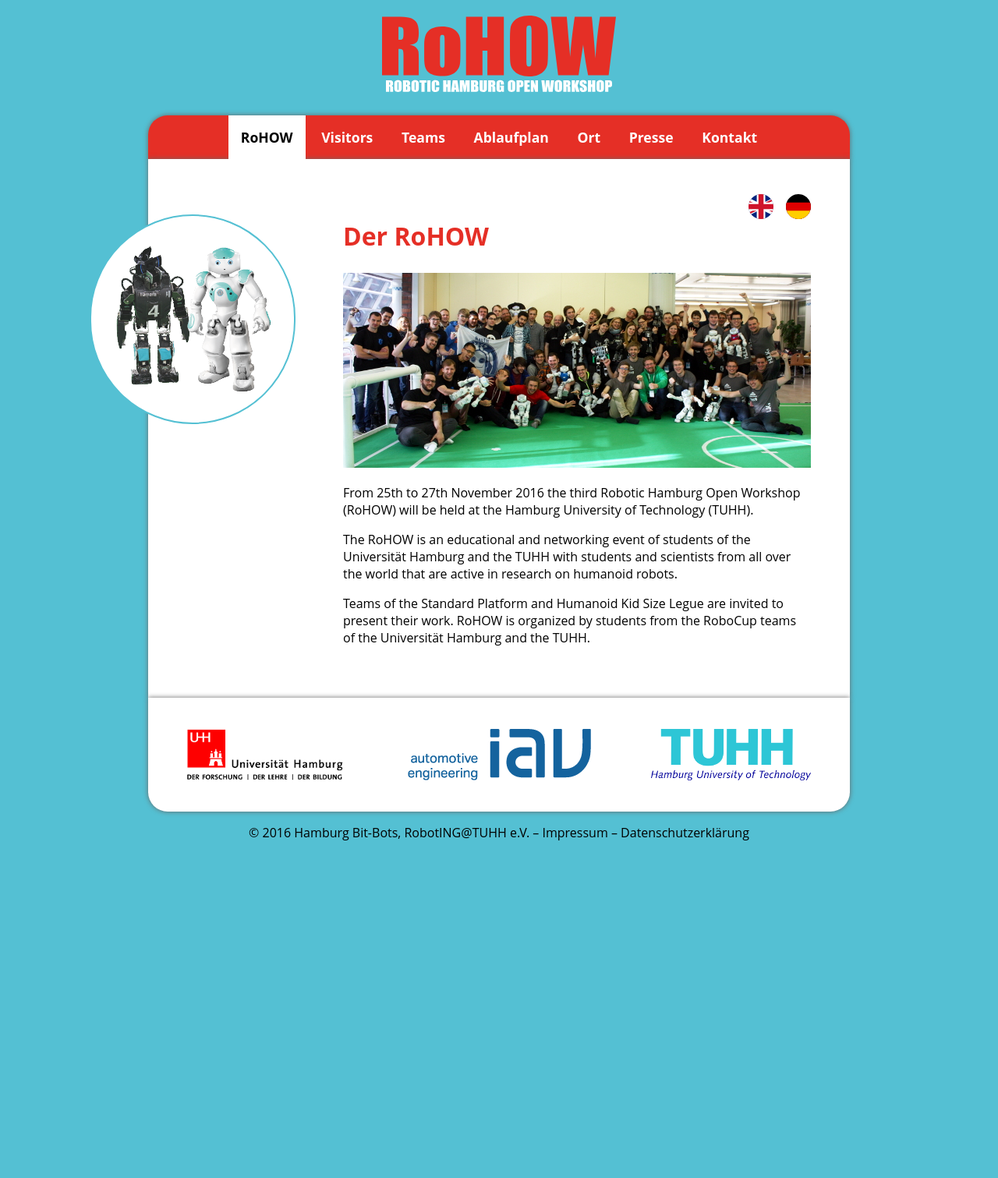
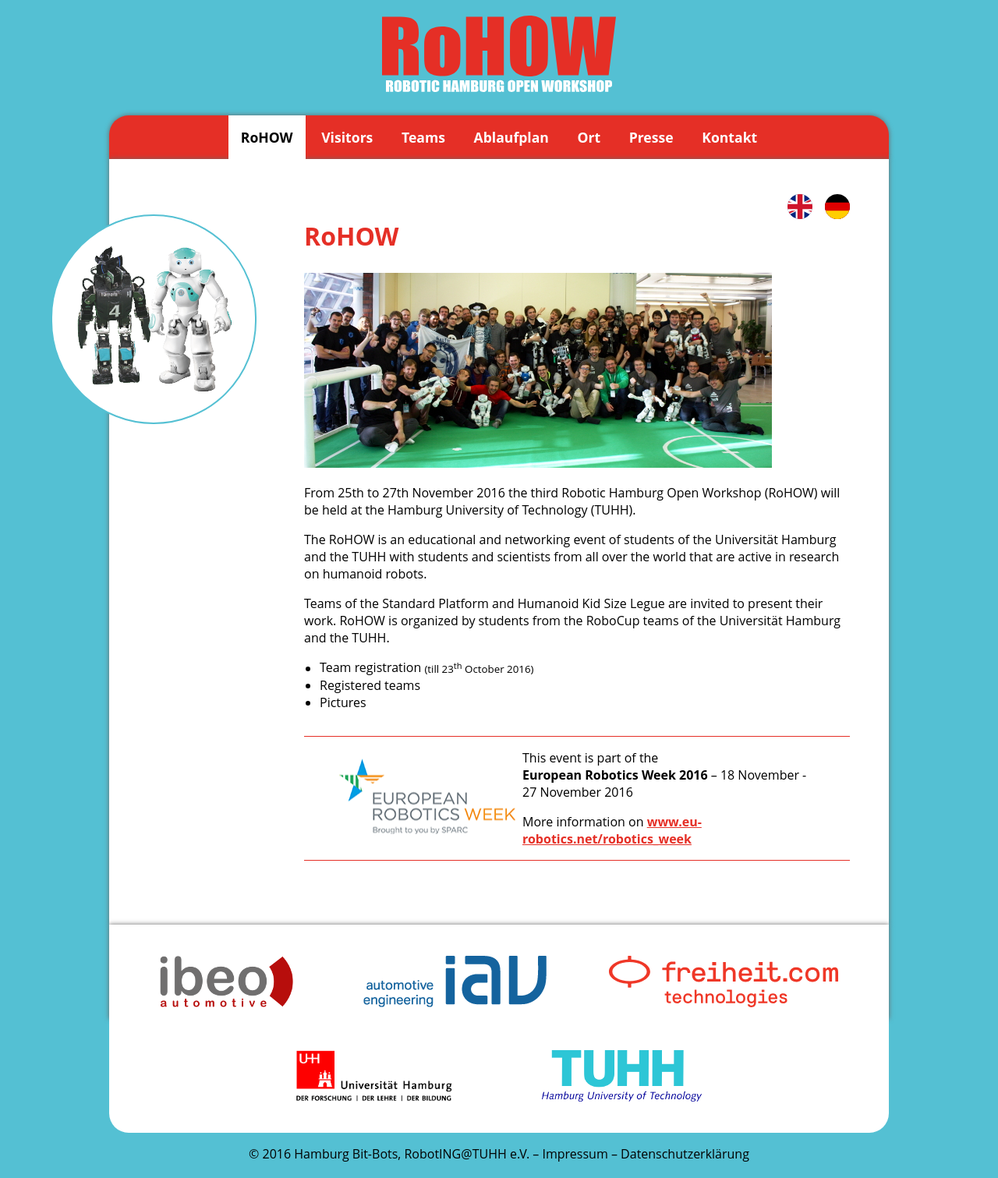
Before and after one commit to RHOrga/rhorga.github.io, a Jekyll site: the page built from 2016/en/index.md, in a window 1280 px wide. Shown: the whole page at 78% size. Built offline with Jekyll 4.4.1, drawn with Linux system fonts in a browser that asks for light colours; before the commit the page ends 1099 px from its top, so only the background shows below that.

Commit message:
Added stuff from 2016 page

```diff
--- a/2016/en/index.md
+++ b/2016/en/index.md
@@ -1,5 +1,5 @@
 ---
-title: Der RoHOW
+title: RoHOW
 layout: default-en-2016
 ---
 
@@ -10,3 +10,12 @@
 The RoHOW is an educational and networking event of students of the Universität Hamburg and the TUHH with students and scientists from all over the world that are active in research on humanoid robots.
 
 Teams of the Standard Platform and Humanoid Kid Size Legue are invited to present their work. RoHOW is organized by students from the RoboCup teams of the Universität Hamburg and the TUHH.
+
+ - Team registration <small>(till 23<sup>th</sup> October 2016)</small>
+ - Registered teams
+ - Pictures
+
+<div id="eurobotic_week">
+    <p>This event is part of the <strong>European&nbsp;Robotics&nbsp;Week&nbsp;2016</strong> &ndash; 18&nbsp;November - 27&nbsp;November&nbsp;2016</p>
+    <p>More information on <a href="https://www.eu-robotics.net/robotics_week"><strong>www.eu-robotics.net/robotics_week</strong></a></p>
+</div>
--- a/_includes/2016/footer.html
+++ b/_includes/2016/footer.html
@@ -1,8 +1,12 @@
 <footer>
-    <div>
-        <img src="{{ site.baseurl }}/assets/img/uhh.png" alt="Universit&auml;t Hamburg" />
-        <img src="{{ site.baseurl }}/assets/img/iav.png" alt="IAV" />
-        <img src="{{ site.baseurl }}/assets/img/tuhh.png" alt="Technische Universit&auml;t Hamburg" />
+    <div id="sponsors">
+        <img id="freiheit" src="{{ site.baseurl }}/assets/img/freiheit.svg" alt="freiheit.com" height="66" />
+        <img id="ibeo" src="{{ site.baseurl }}/assets/img/ibeo.png" alt="Ibeo" />
+        <img id="iav" src="{{ site.baseurl }}/assets/img/iav.png" alt="IAV" />
+    </div>
+    <div id="university">
+        <img id="uhh" src="{{ site.baseurl }}/assets/img/uhh.png" alt="Universit&auml;t Hamburg" />
+        <img id="tuhh" src="{{ site.baseurl }}/assets/img/tuhh.png" alt="Technische Universit&auml;t Hamburg" />
     </div>
     <p>&copy; 2016 Hamburg Bit-Bots, RobotING@TUHH e.V. &ndash; <a href="../de/impressum.php" lang="de">Impressum</a> &ndash; <a href="../de/datenschutzerklaerung.php" lang="de">Datenschutzerkl&auml;rung</a></p>
 </footer>
--- a/assets/css/main-2016.css
+++ b/assets/css/main-2016.css
@@ -13,7 +13,7 @@
 {
     position: relative;
     margin: 20px auto;
-    width: 900px;
+    width: 1000px;
 }
 
 #robots
@@ -154,7 +154,13 @@
     text-decoration: none;
 }
 
-#wrapper > footer > div
+#wrapper > footer #sponsors
+{
+    padding: 10px 40px;
+    background-color: #FFF;
+}
+
+#wrapper > footer #university
 {
     padding: 10px 40px;
     background-color: #FFF;
@@ -167,21 +173,33 @@
     overflow: hidden;
 }
 
-#wrapper > footer div > img
+#wrapper > footer #sponsors > #ibeo
 {
     float: left;
-    margin: 30px 0 30px 10px;
+    margin: 30px 0px 0px 25px;
 }
 
-#wrapper > footer div > img:nth-child(2)
+#wrapper > footer #sponsors > #iav
 {
-    margin: 30px 0 30px 83px;
+    margin: 30px 0px 0px 90px;
 }
 
-#wrapper > footer div > img:last-child
+#wrapper > footer #sponsors > #freiheit
 {
     float: right;
-    margin: 30px 10px 30px 0;
+    margin: 30px 25px 0px 0px;
+}
+
+#wrapper > footer #university > #uhh
+{
+    float: left;
+    margin: 30px 0px 30px 200px;
+}
+
+#wrapper > footer #university > #tuhh
+{
+    float: right;
+    margin: 30px 200px 30px 0px;
 }
 
 #wrapper > footer p
@@ -189,9 +207,21 @@
     text-align: center;
 }
 
-nav, article, #wrapper > footer > div
+nav, article, #wrapper > footer > #sponsors
 {
     box-shadow: 0px 0px 6px #666;
+}
+
+#eurobotic_week
+{
+    background: url(/assets/img/eurobotic_week.png) no-repeat;
+    background-position: 16px;
+    min-height: 132px;
+    padding: 0 16px 0 280px;
+    margin: 32px 0;
+    border: 1px solid #E52F26;
+    border-left: 0;
+    border-right: 0;
 }
 
 .gallery div div
```
Also changed, not shown: 2016/de/index.md (+9 -0 lines), assets/img/eurobotic_week.png (added), assets/img/freiheit.svg (added), assets/img/ibeo.png (added).
